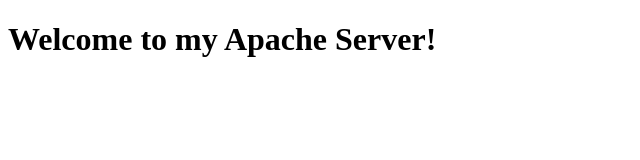
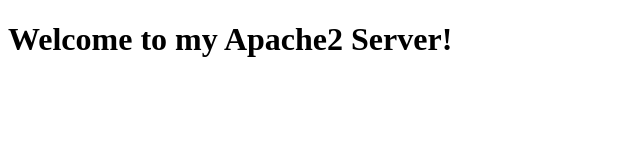
Before and after one commit to chawlaGurkirat/Jenkins-Repo, a plain HTML site: page index.html in a window 1280 px wide. Shown: the full height of the page, 0-640 px from the left. Drawn offline with Linux system fonts and the light colour scheme.

Commit message:
Update index.html

```diff
--- a/index.html
+++ b/index.html
@@ -1,9 +1,9 @@
 <!DOCTYPE html>
 <html>
 <head>
-    <title>Hello from Apache</title>
+    <title>Hello from Apache2</title>
 </head>
 <body>
-    <h1>Welcome to my Apache Server!</h1>
+    <h1>Welcome to my Apache2 Server!</h1>
 </body>
 </html>
```
